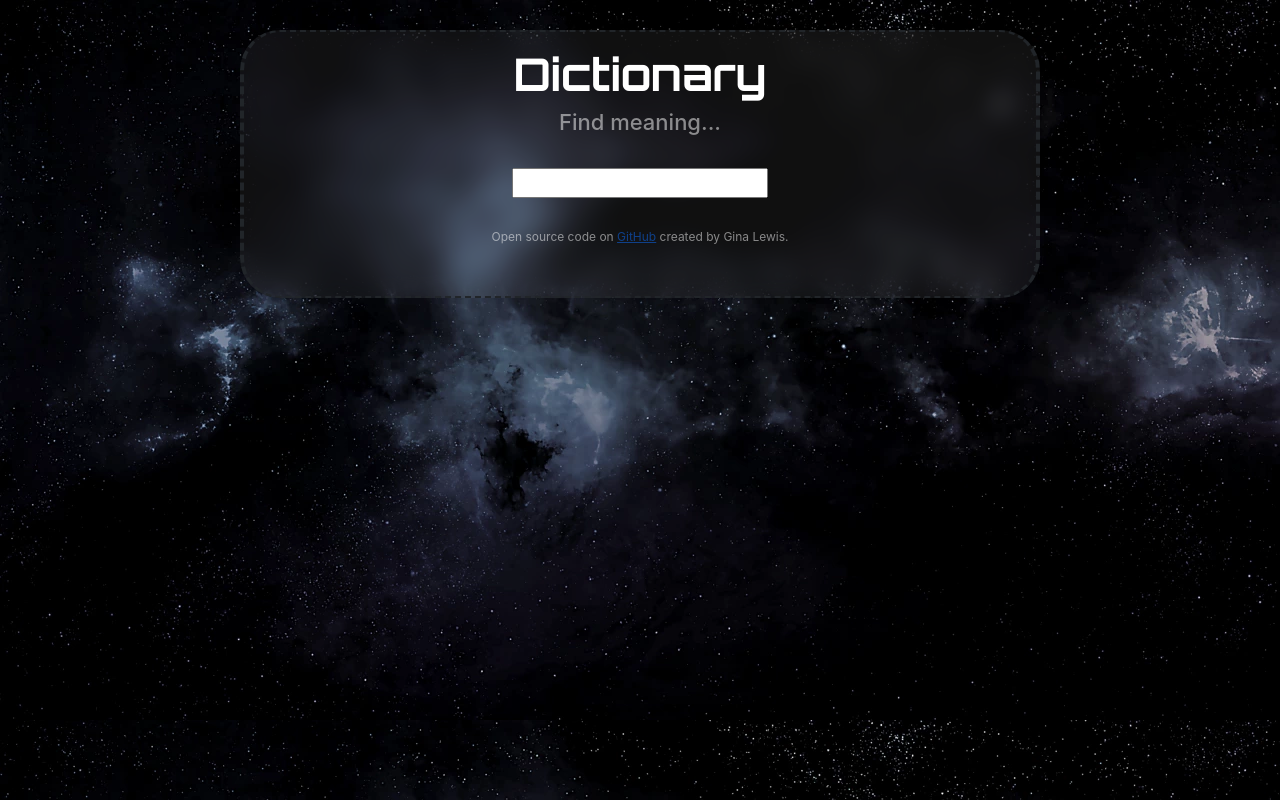
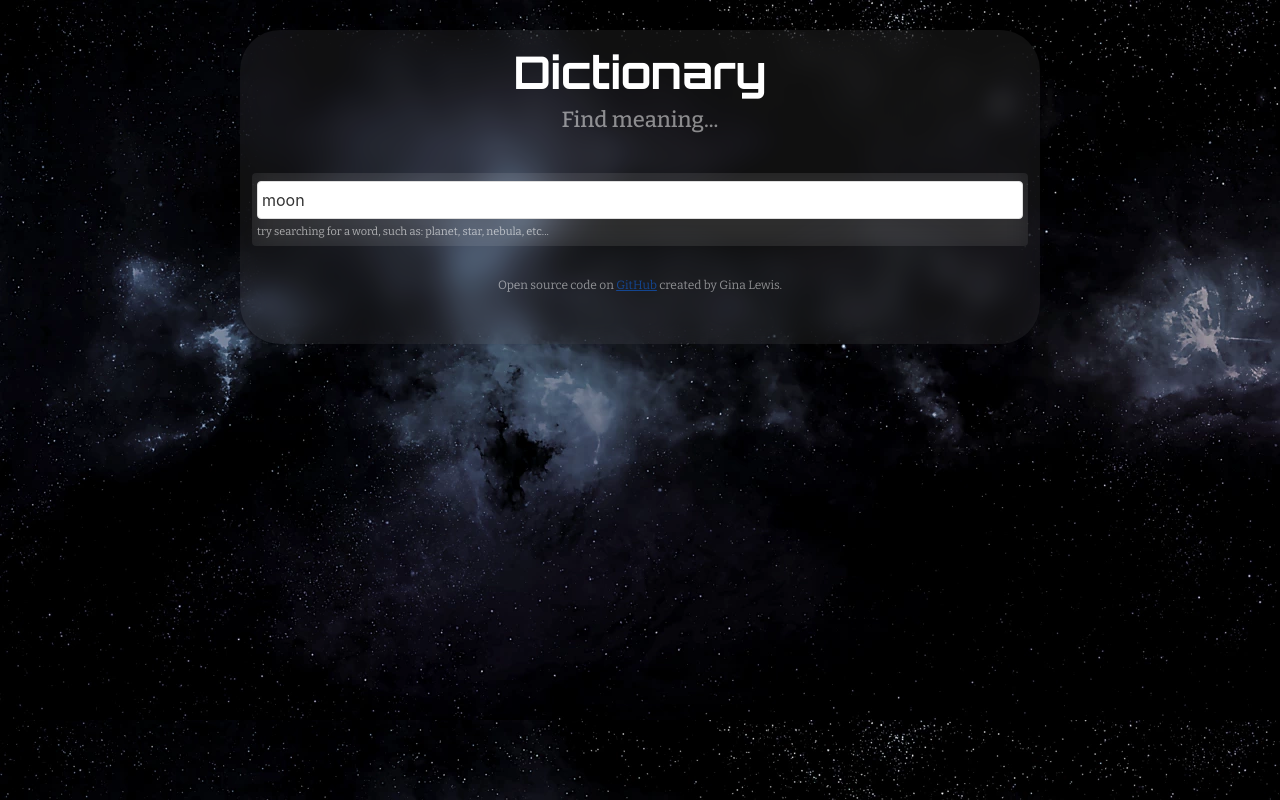
Before and after one commit to gina3-uk/gina-dictionary-react, a React (Create React App) app: page / in a window 1280 px wide. Built offline with nearby package versions, Linux system fonts and the light colour scheme; no server answers.

Commit message:
Added styling

```diff
--- a/public/index.html
+++ b/public/index.html
@@ -17,7 +17,7 @@
     <link rel="preconnect" href="https://fonts.googleapis.com" />
     <link rel="preconnect" href="https://fonts.gstatic.com" crossorigin />
     <link
-      href="https://fonts.googleapis.com/css2?family=Orbitron:wght@400;500;600;700;800;900&display=swap"
+      href="https://fonts.googleapis.com/css2?family=Bitter:ital,wght@0,100;0,200;0,300;0,400;0,500;0,600;0,700;0,800;0,900;1,100;1,200;1,300;1,400;1,500;1,600;1,700;1,800;1,900&family=Orbitron:wght@400;500;600;700;800;900&display=swap"
       rel="stylesheet"
     />
     <title>Gina's Dictionary App</title>
--- a/src/App.css
+++ b/src/App.css
@@ -7,8 +7,6 @@
   backdrop-filter: blur(12px);
   -webkit-backdrop-filter: blur(12px);
   max-width: 800px;
-  border: dashed;
-  border-width: 2px 4px;
   border-radius: 40px;
 }
 
@@ -22,6 +20,7 @@ h1 {
 }
 
 h2 {
+  font-family: "Bitter", serif;
   color: white;
   text-align: center;
   opacity: 50%;
@@ -30,6 +29,7 @@ h2 {
 }
 
 footer {
+  font-family: "Bitter", serif;
   color: white;
   margin: 30px;
   font-size: 12px;
--- a/src/App.js
+++ b/src/App.js
@@ -8,7 +8,7 @@ export default function App() {
         <h1>Dictionary</h1>
         <h2>Find meaning...</h2>
         <main>
-          <Dictionary />
+          <Dictionary defaultKeyword="moon" />
         </main>
         <footer className="text-center">
           Open source code on{" "}
--- a/src/Dictionary.css
+++ b/src/Dictionary.css
@@ -1,3 +1,28 @@
 .Dictionary {
   color: white;
 }
+
+.Dictionary section {
+  background-color: #ffffff10;
+  backdrop-filter: blur(12px);
+  -webkit-backdrop-filter: blur(12px);
+  border-radius: 4px;
+  margin-top: 15px;
+  padding: 5px;
+}
+
+.Dictionary input {
+  width: 100%;
+  margin: 3px 0px;
+  padding: 6px 4px;
+  border: 1px solid #ddd;
+  border-radius: 4px;
+  color: #333;
+}
+
+.Dictionary .hint {
+  font-size: 11px;
+  font-family: "Bitter", serif;
+  opacity: 0.6;
+  padding-top: 2px;
+}
--- a/src/Dictionary.js
+++ b/src/Dictionary.js
@@ -3,32 +3,56 @@ import axios from "axios";
 import "./Dictionary.css";
 import Results from "./Results.js";
 
-export default function Dictionary() {
-  let [keyword, setKeyword] = useState("");
+export default function Dictionary(props) {
+  let [keyword, setKeyword] = useState(props.defaultKeyword);
   let [results, setResults] = useState(null);
+  let [loaded, setLoaded] = useState(false);
 
   function handleResponse(response) {
     setResults(response.data[0]);
   }
 
-  function search(event) {
-    event.preventDefault();
+  function search() {
     let apiURL = `https://api.dictionaryapi.dev/api/v2/entries/en/${keyword}`;
     axios.get(apiURL).then(handleResponse);
+  }
+
+  function handleSubmit(event) {
+    event.preventDefault();
+    search();
   }
 
   function handleKeywordChange(event) {
     setKeyword(event.target.value);
   }
 
+  function load() {
+    setLoaded(true);
+    search();
+  }
+
+  if (loaded) {
     return (
       <div className="Dictionary">
-      <div className=" d-flex justify-content-center">
-        <form onSubmit={search}>
-          <input type="search" onChange={handleKeywordChange} />
+        <section>
+          <div>
+            <form onSubmit={handleSubmit}>
+              <input
+                type="search"
+                onChange={handleKeywordChange}
+                defaultValue={props.defaultKeyword}
+              />
             </form>
+            <div className="hint">
+              try searching for a word, such as: planet, star, nebula, etc...
             </div>
+          </div>
+        </section>
         <Results results={results} />
       </div>
     );
+  } else {
+    load();
+    return "Loading";
   }
+}
--- /dev/null
+++ b/src/Meaning.css
@@ -0,0 +1,9 @@
+.Meaning {
+  font-family: "Bitter", serif;
+}
+
+.example {
+  font-style: italic;
+  font-size: 14px;
+  opacity: 0.7;
+}
--- a/src/Meaning.js
+++ b/src/Meaning.js
@@ -1,25 +1,20 @@
 import React from "react";
 import Synonyms from "./Synonyms.js";
+import "./Meaning.css";
 
 export default function Meaning(props) {
   return (
     <div className="Meaning">
-      <h4>
+      <h4 className="wordType">
         <i>{props.meaning.partOfSpeech}</i>
       </h4>
 
       {props.meaning.definitions.map(function (definition, index) {
         return (
           <div key={index}>
-            <p>
-              <strong>Definition: </strong>
-              {definition.definition}
-              <br />
-              <strong>Examples: </strong>
-              <em>{definition.example}</em>
-              <br />
-              <Synonyms synonyms={definition.synonyms} />
-            </p>
+            <div className="definition">{definition.definition}</div>
+            <div className="example">{definition.example}</div>
+            <Synonyms synonyms={definition.synonyms} />
           </div>
         );
       })}
--- a/src/Phonetic.js
+++ b/src/Phonetic.js
@@ -6,7 +6,7 @@ export default function Phonetic(props) {
       <a href={props.phonetic.audio} target="_blank" rel="noreferrer">
         🔈
       </a>
-      <small> {props.phonetic.text}</small>
+      <small className="p-2"> {props.phonetic.text}</small>
     </div>
   );
 }
--- a/src/Results.css
+++ b/src/Results.css
@@ -1,3 +1,5 @@
 .searchedWord {
   font-family: "Orbitron", sans-serif;
+  font-size: 36px;
+  text-transform: capitalize;
 }
--- a/src/Results.js
+++ b/src/Results.js
@@ -4,10 +4,10 @@ import Phonetic from "./Phonetic.js";
 import "./Results.css";
 
 export default function Results(props) {
-  console.log(props.results);
   if (props.results) {
     return (
       <div className="Results">
+        <section>
           <h3 className="searchedWord">
             <b>{props.results.word}</b>
           </h3>
@@ -19,12 +19,13 @@ export default function Results(props) {
               </div>
             );
           })}
+        </section>
 
         {props.results.meanings.map(function (meaning, index) {
           return (
-            <div key={index}>
+            <section key={index}>
               <Meaning meaning={meaning} />
-            </div>
+            </section>
           );
         })}
       </div>
--- /dev/null
+++ b/src/Synonyms.css
@@ -0,0 +1,11 @@
+.Synonyms {
+  margin: 20px 0;
+  padding: 0;
+}
+
+.Synonyms li {
+  list-style-type: none;
+  display: inline-flex;
+  padding-right: 15px;
+  font-size: 14px;
+}
--- a/src/Synonyms.js
+++ b/src/Synonyms.js
@@ -1,11 +1,16 @@
 import React from "react";
+import "./Synonyms.css";
 
 export default function Synonyms(props) {
   if (props.synonyms) {
     return (
       <ul className="Synonyms">
         {props.synonyms.map(function (synonym, index) {
-          return <li key={index}>{synonym}</li>;
+          if (index > 0 && index < 6) {
+            return <li key={index}>{synonym}</li>;
+          } else {
+            return "";
+          }
         })}
       </ul>
     );
```
Lines whose indentation alone changed are shown as unchanged.
